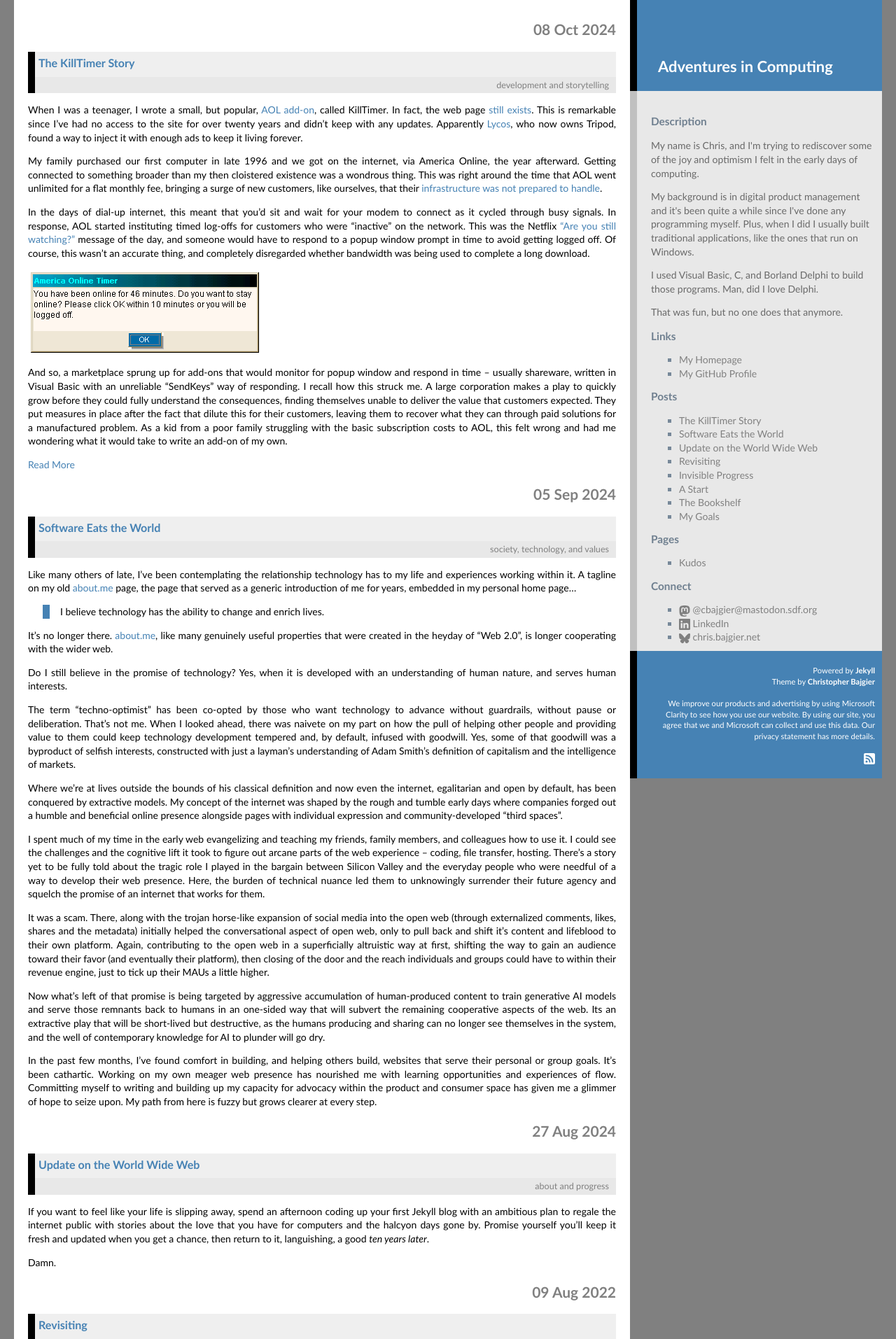
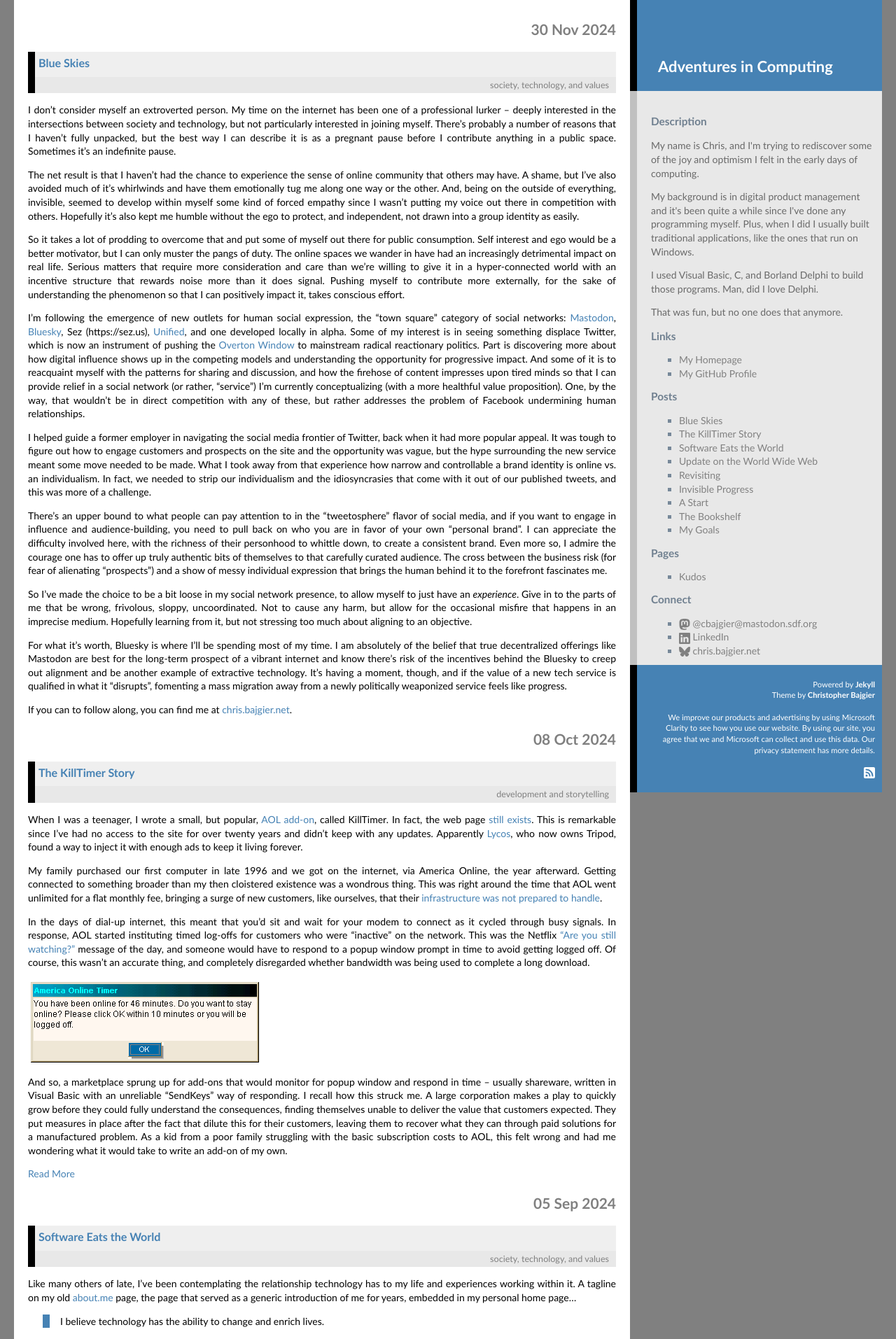
Before and after one commit to cbajgier/cbajgier.github.io, a Jekyll site: the page built from index.html, in a window 1280 px wide. Shown: the top 1913 px of the page at 70% size. Built offline with Jekyll 4.4.1, drawn with Linux system fonts in a browser that asks for light colours; nearby versions of some CDN libraries; a script that is not in the unit is left out; the list of posts is cut into pages by our own code; some of the changed text lies outside the part shown.

Commit message:
New post with experimental Bluesky profile embed

```diff
--- /dev/null
+++ b/_posts/2024-11-30-blue-skies.markdown
@@ -0,0 +1,28 @@
+---
+layout: post
+title:  "Blue Skies"
+date:   2024-11-30 11:02:00
+categories: society technology values
+---
+I don't consider myself an extroverted person. My time on the internet has been one of a professional lurker -- deeply interested in the intersections between society and technology, but not particularly interested in joining myself. There's probably a number of reasons that I haven't fully unpacked, but the best way I can describe it is as a pregnant pause before I contribute anything in a public space. Sometimes it's an indefinite pause.
+
+The net result is that I haven't had the chance to experience the sense of online community that others may have. A shame, but I've also avoided much of it's whirlwinds and have them emotionally tug me along one way or the other. And, being on the outside of everything, invisible, seemed to develop within myself some kind of forced empathy since I wasn't putting my voice out there in competition with others. Hopefully it's also kept me humble without the ego to protect, and independent, not drawn into a group identity as easily.
+
+So it takes a lot of prodding to overcome that and put some of myself out there for public consumption. Self interest and ego would be a better motivator, but I can only muster the pangs of duty. The online spaces we wander in have had an increasingly detrimental impact on real life. Serious matters that require more consideration and care than we're willing to give it in a hyper-connected world with an incentive structure that rewards noise more than it does signal. Pushing myself to contribute more externally, for the sake of understanding the phenomenon so that I can positively impact it, takes conscious effort.
+
+I'm following the emergence of new outlets for human social expression, the "town square" category of social networks: [Mastodon](https://joinmastodon.org/), [Bluesky](https://bsky.app/), Sez (https://sez.us), [Unified](https://www.joinunified.us/), and one developed locally in alpha. Some of my interest is in seeing something displace Twitter, which is now an instrument of pushing the [Overton Window](https://en.wikipedia.org/wiki/Overton_window) to mainstream radical reactionary politics. Part is discovering more about how digital influence shows up in the competing models and understanding the opportunity for progressive impact. And some of it is to reacquaint myself with the patterns for sharing and discussion, and how the firehose of content impresses upon tired minds so that I can provide relief in a social network (or rather, "service") I'm currently conceptualizing (with a more healthful value proposition). One, by the way, that wouldn't be in direct competition with any of these, but rather addresses the problem of Facebook undermining human relationships.
+
+I helped guide a former employer in navigating the social media frontier of Twitter, back when it had more popular appeal. It was tough to figure out how to engage customers and prospects on the site and the opportunity was vague, but the hype surrounding the new service meant some move needed to be made. What I took away from that experience how narrow and controllable a brand identity is online vs. an individualism. In fact, we needed to strip our individualism and the idiosyncrasies that come with it out of our published tweets, and this was more of a challenge.
+
+There's an upper bound to what people can pay attention to in the "tweetosphere" flavor of social media, and if you want to engage in influence and audience-building, you need to pull back on who you are in favor of your own "personal brand". I can appreciate the difficulty involved here, with the richness of their personhood to whittle down, to create a consistent brand. Even more so, I admire the courage one has to offer up truly authentic bits of themselves to that carefully curated audience. The cross between the business risk (for fear of alienating "prospects") and a show of messy individual expression that brings the human behind it to the forefront fascinates me.
+
+So I've made the choice to be a bit loose in my social network presence, to allow myself to just have an _experience_. Give in to the parts of me that be wrong, frivolous, sloppy, uncoordinated. Not to cause any harm, but allow for the occasional misfire that happens in an imprecise medium. Hopefully learning from it, but not stressing too much about aligning to an objective.
+
+For what it's worth, Bluesky is where I'll be spending most of my time. I am absolutely of the belief that true decentralized offerings like Mastodon are best for the long-term prospect of a vibrant internet and know there's risk of the incentives behind the Bluesky to creep out alignment and be another example of extractive technology. It's having a moment, though, and if the value of a new tech service is qualified in what it "disrupts", fomenting a mass migration away from a newly politically weaponized service feels like progress.
+
+If you can to follow along, you can find me at [chris.bajgier.net](https://bsky.app/profile/chris.bajgier.net).
+<!-- Bluesky widget generator from https://bsky-widget.srbh.dev/ -->
+<bsky-widget handle="chris.bajgier.net"></bsky-widget>
+
+<script src="https://unpkg.com/bsky-widget@~0.1/dist/index.js" type="module">
+</script>
--- a/css/main.css
+++ b/css/main.css
@@ -392,6 +392,11 @@
 	text-align: justify;
 	}
 
+bsky-widget {
+	min-height: 370px;
+	width: 350px;
+}
+
 /* ==========================================================================
    Helper classes
    ========================================================================== */
```
